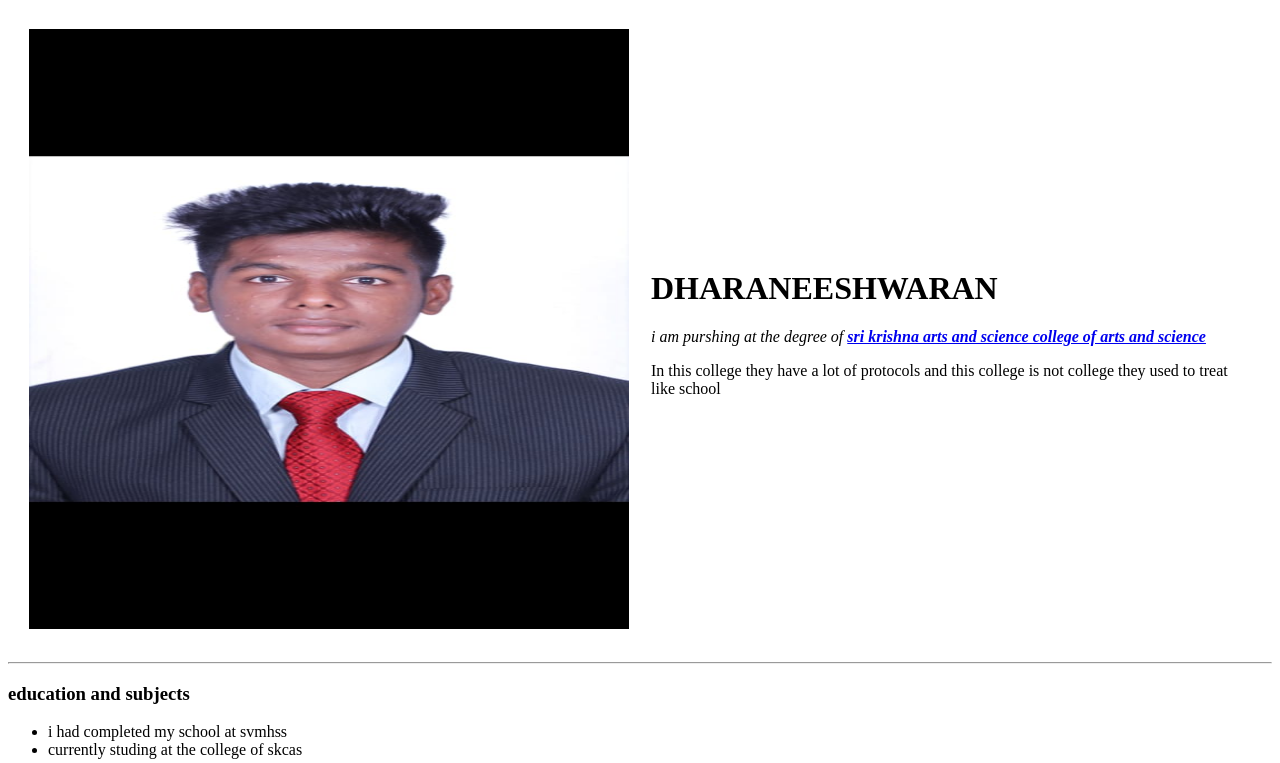
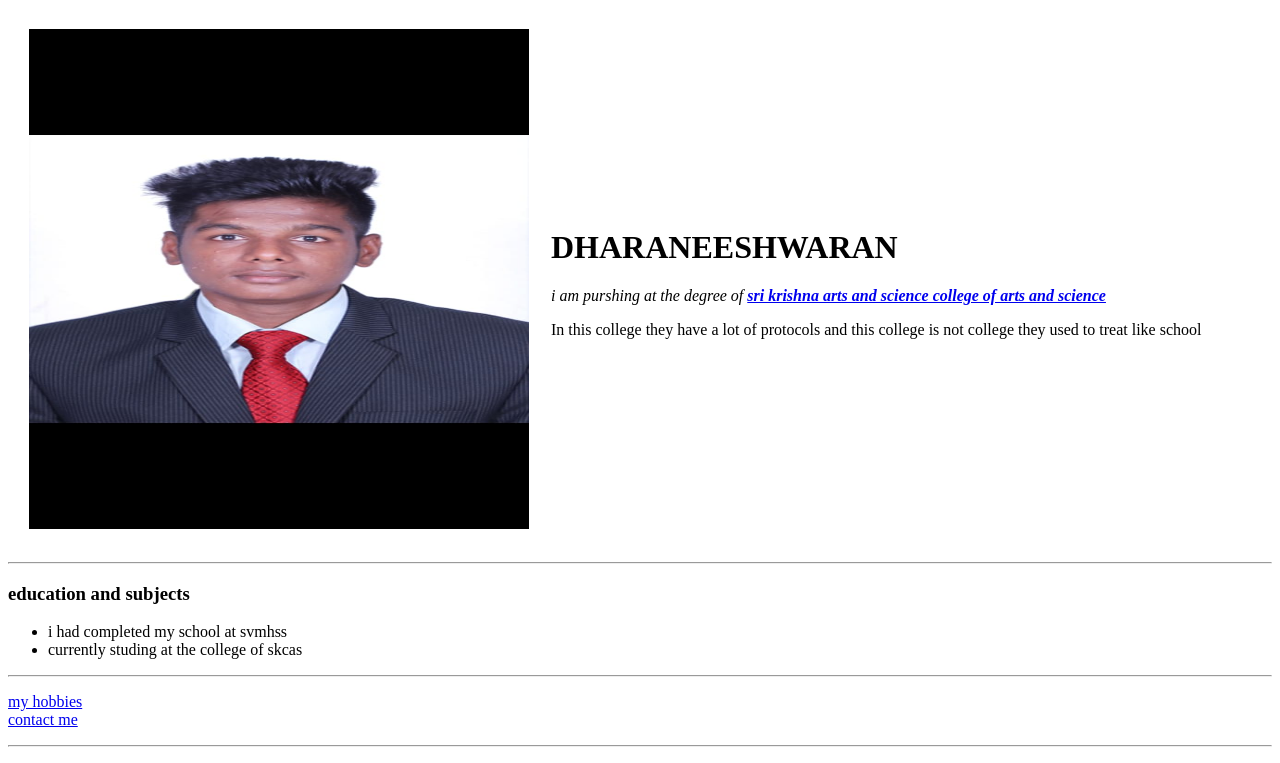
Before and after one commit to dharaneesh23/cv, a plain HTML site: page index.html in a window 1280 px wide. Shown: the top 763 px of the page. Drawn offline with Linux system fonts and the light colour scheme.

Commit message:
Update index.html

```diff
--- a/index.html
+++ b/index.html
@@ -8,7 +8,7 @@
 <body>
     <table cellspacing="20">
         <tr>
-            <td><img src="DHARANEESH.jpeg" alt="dharaneesh" title="dharaneesh photos" width="600" height="600"></td>
+            <td><img src="DHARANEESH.jpeg" alt="dharaneesh" title="dharaneesh photos" width="500" height="500"></td>
             <td> <h1>DHARANEESHWARAN</h1>
 
 
```
